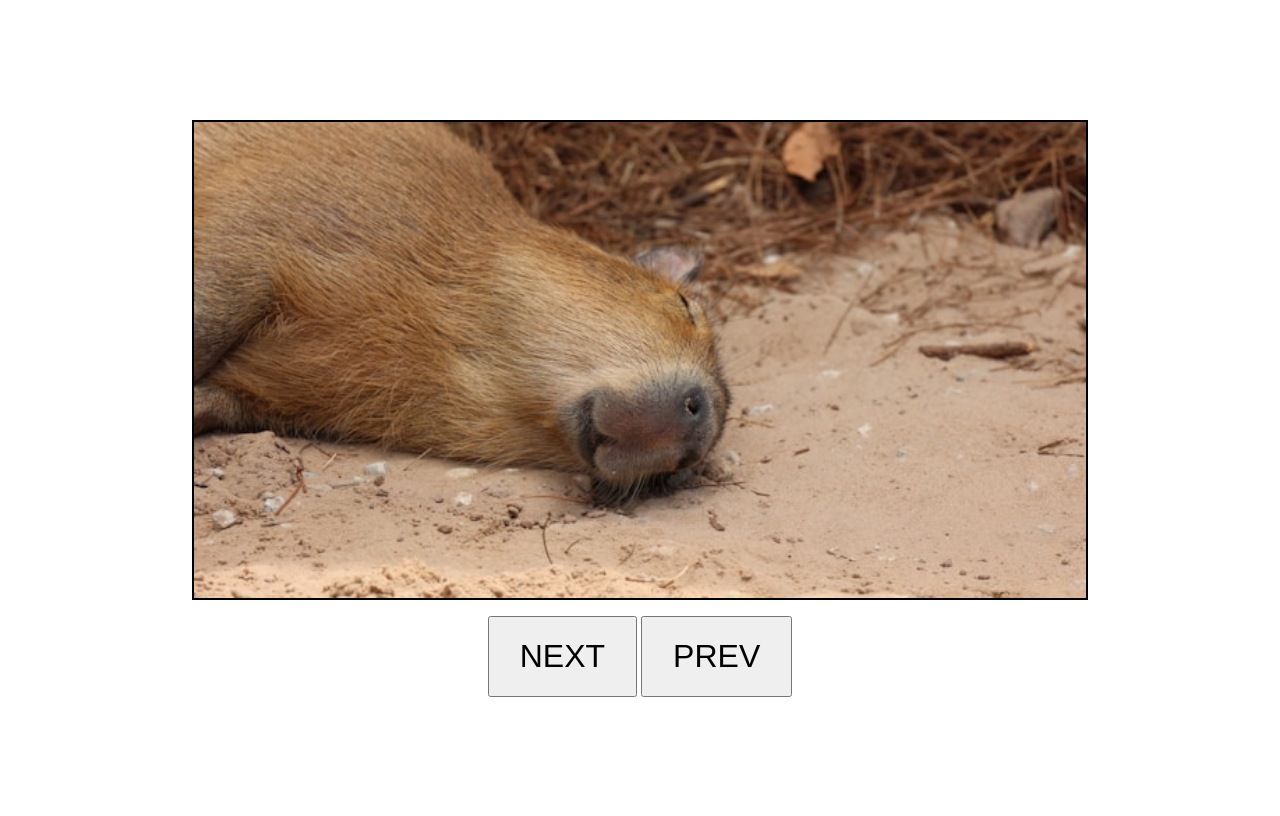
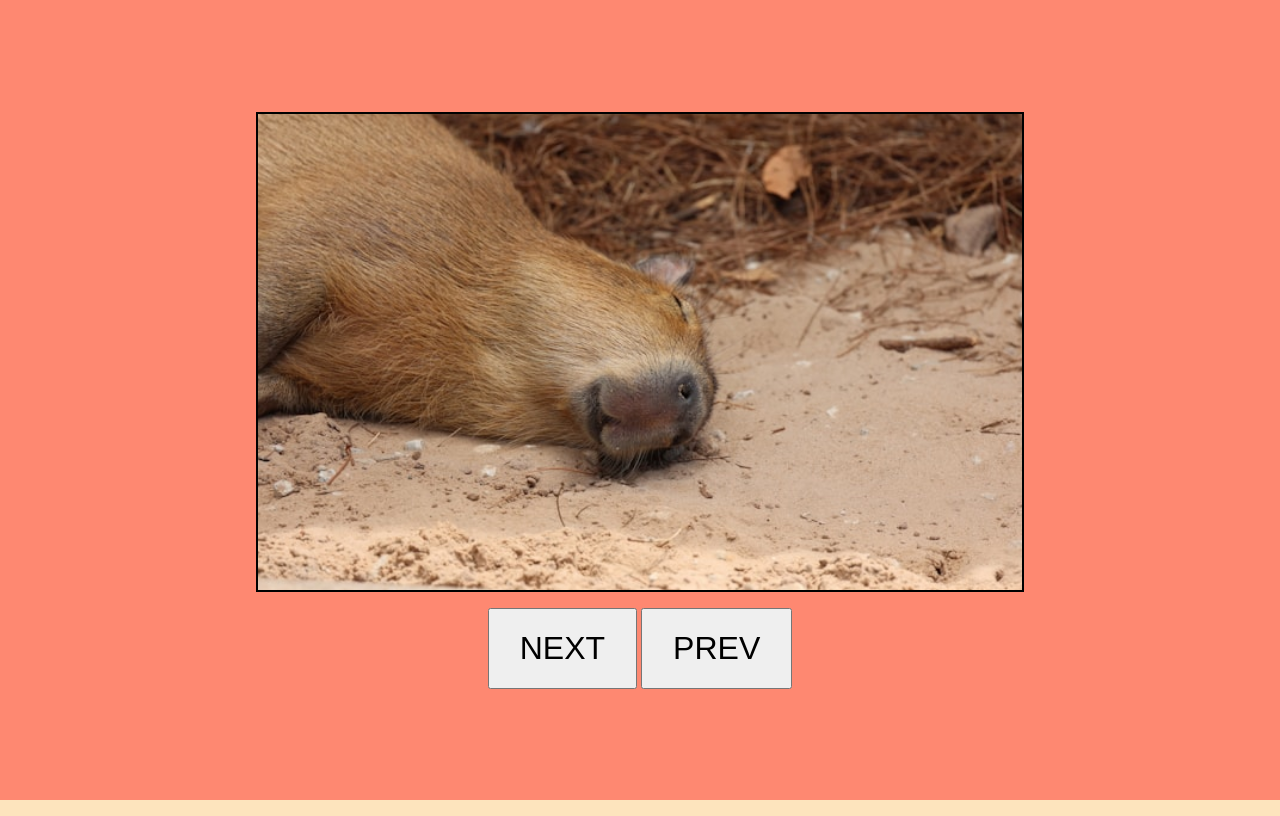
Before and after one commit to MJanuszek/image-slider, a plain HTML site: page index.html in a window 1280 px wide. Drawn offline with Linux system fonts and the light colour scheme.

Commit message:
random color of background added

```diff
--- a/index.html
+++ b/index.html
@@ -6,11 +6,13 @@
     <link rel="stylesheet" href="style.css" />
     <title>Image slider</title>
   </head>
-  <body>
-    <div class="container" id="slider-container"></div>
-    <div class="btns">
-      <button class="next-btn" id="next-button">NEXT</button>
-      <button class="prev-btn" id="prev-button">PREV</button>
+  <body class="wrapper" id="bg-wrapper">
+    <div class="wrapper">
+      <div class="container" id="slider-container"></div>
+      <div class="btns">
+        <button class="next-btn" id="next-button">NEXT</button>
+        <button class="prev-btn" id="prev-button">PREV</button>
+      </div>
     </div>
 
     <script src="main.js"></script>
--- a/main.js
+++ b/main.js
@@ -1,6 +1,7 @@
 const slider = document.getElementById("slider-container");
 const nextBtn = document.getElementById("next-button");
 const prevBtn = document.getElementById("prev-button");
+const backgroundColors = document.getElementById("bg-wrapper");
 
 const images = [
   "gallery/david-valentine-IFGSEET0JtQ-unsplash.jpg",
@@ -10,8 +11,18 @@ const images = [
 ];
 
 let currentIndex = 0;
+
+function getColor() {
+  let minLightness = 158;
+  let range = 128;
+  let red = minLightness + Math.floor(Math.random() * range);
+  let green = minLightness + Math.floor(Math.random() * range);
+  let blue = minLightness + Math.floor(Math.random() * range);
+  return `rgb(${red}, ${green}, ${blue})`;
+}
 function slideShow() {
   slider.style.backgroundImage = `url(${images[currentIndex]})`;
+  backgroundColors.style.backgroundColor = getColor();
 }
 
 function showNextImg() {
--- a/style.css
+++ b/style.css
@@ -1,17 +1,21 @@
 * {
   box-sizing: border-box;
+  margin: 0;
+  padding: 0;
 }
-body {
+.wrapper {
   height: 100vh;
+  width: 100vw;
   display: flex;
   align-items: center;
   justify-content: center;
   flex-direction: column;
+  background-color: rgba(255, 0, 0, 0.402);
 }
 
 .container {
   height: 60vh;
-  width: 70vw;
+  width: 60vw;
   border: 2px solid black;
   display: flex;
   justify-content: center;
```
